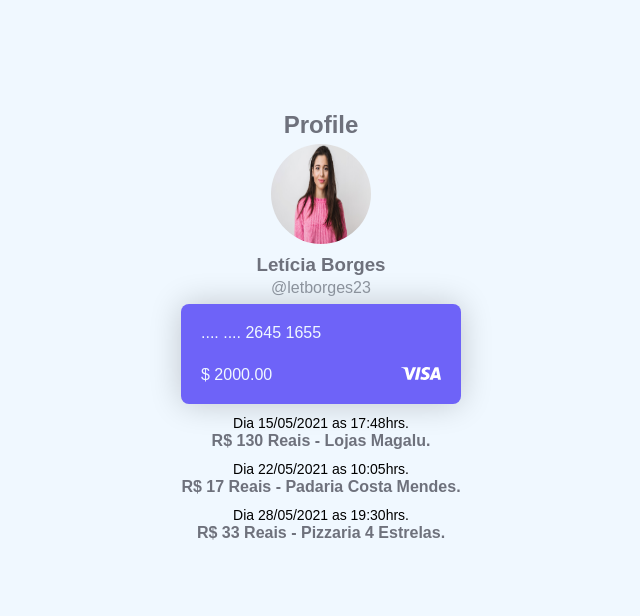
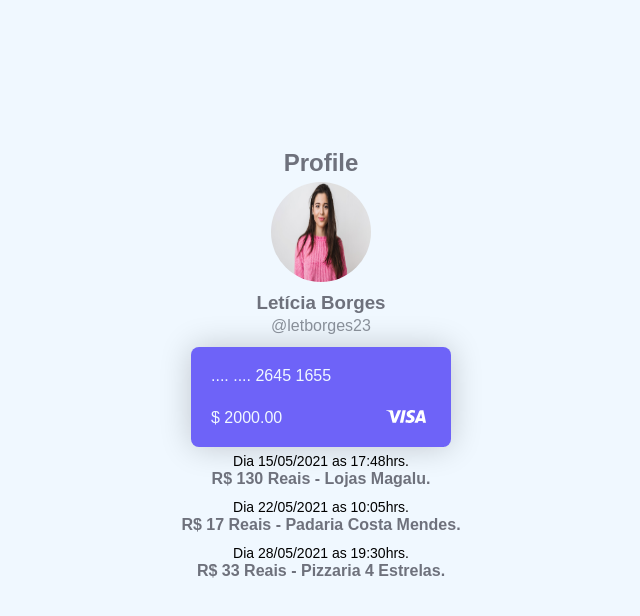
Before and after one commit to adrianomonteiroweb/loading-placeholder, a React (Create React App) app: page / in a window 1280 px wide. Shown: the top 616 px of the page, without its empty margins (319-959 px from the left). Built offline with nearby package versions, Linux system fonts and the light colour scheme.

Commit message:
atualizaçoes css

```diff
--- a/src/App.js
+++ b/src/App.js
@@ -6,6 +6,7 @@ import Header from './components/Header';
 import User from './components/User';
 import Cards from './components/Cards';
 import Expenses from './components/Expenses';
+import './index.css';
 
 import { getUser } from './services/userAPI';
 import { setLogin } from './redux/actions';
@@ -37,7 +38,7 @@ class App extends React.Component {
   render() {
     const { loading, user } = this.state;
     return (
-      <div>
+      <div className="content">
         <Header />
         <User user={ user } loading={ loading } />
         <Cards user={ user } loading={ loading } />
--- a/src/components/cards.css
+++ b/src/components/cards.css
@@ -1,5 +1,6 @@
 .cards-section {
   border-radius: 4px;
+  height: 100px;
   margin: 10px 0 10px 0;
-  width: 280px;
+  width: 260px;
 }
--- a/src/components/creditCard.css
+++ b/src/components/creditCard.css
@@ -8,7 +8,7 @@
   height: 100px;
   justify-content: space-between;
   margin: 5px 0 5px 0;
-  width: 280px;
+  width: 260px;
 }
 
 .credit-cards-section .account-div {
@@ -21,5 +21,5 @@
   flex-direction: row;
   justify-content: space-between;
   margin: 0 0 20px 20px;
-  width: 240px;
+  width: 215px;
 }
--- a/src/components/header.css
+++ b/src/components/header.css
@@ -1,6 +1,7 @@
 .header {
   display: flex;
   justify-content: center;
+  margin-top: 75px;
 }
 
 .header .profile {
--- a/src/index.css
+++ b/src/index.css
@@ -41,3 +41,9 @@ body {
     transform: translateX(100%);
   }
 }
+
+.content {
+  align-items: center;
+  display: flex;
+  flex-direction: column;
+}
```
